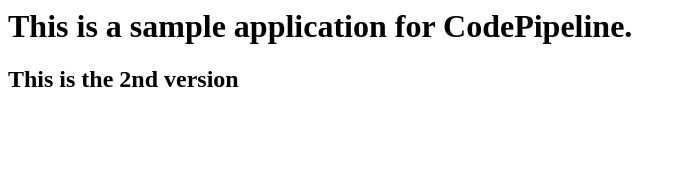
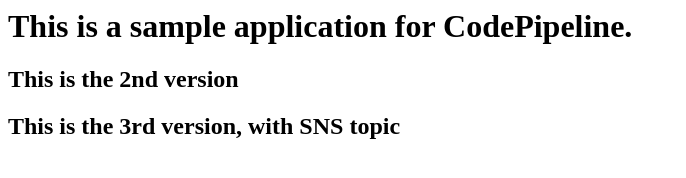
Before and after one commit to Ana-07/CodePipeline-1, a plain HTML site: page index.html in a window 1280 px wide. Shown: the whole page, without its empty margins (0-686 px from the left). Drawn offline with Linux system fonts and the light colour scheme.

Commit message:
Update index.html

```diff
--- a/index.html
+++ b/index.html
@@ -6,6 +6,7 @@
 
 <h1> This is a sample application for CodePipeline. </h1>
 <h2> This is the 2nd version </h2>
+<h2> This is the 3rd version, with SNS topic </h2>
 
 
 </body>
```
